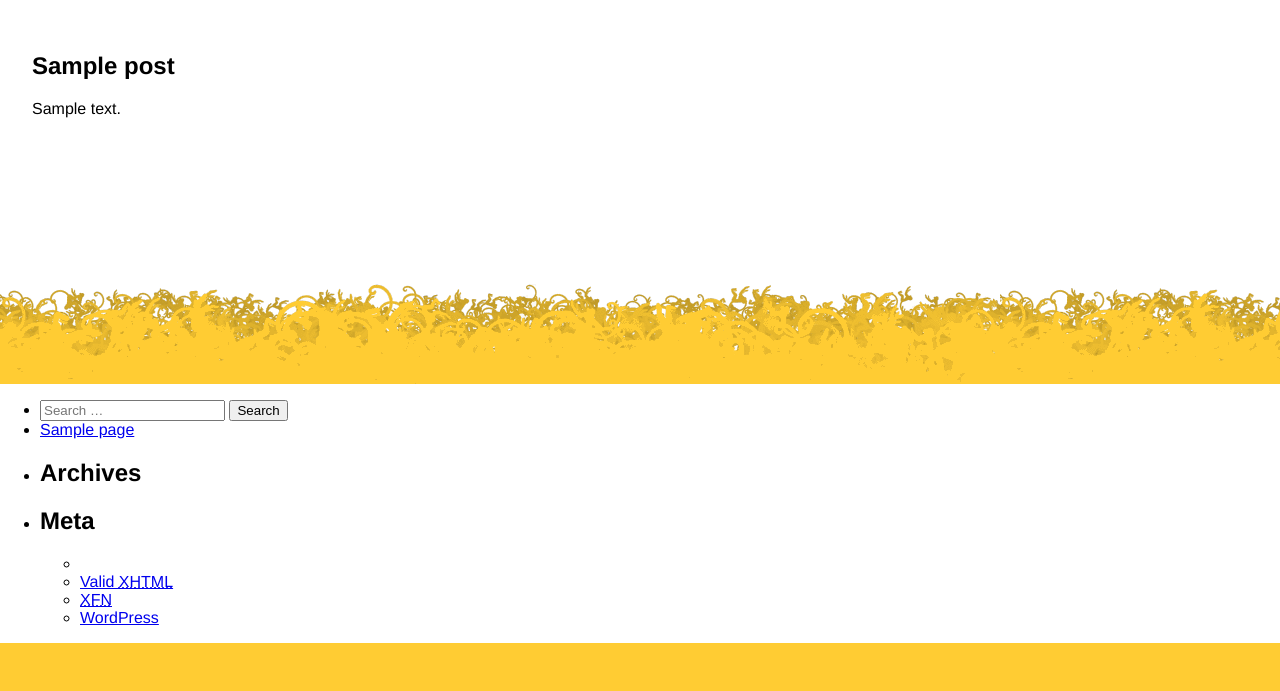
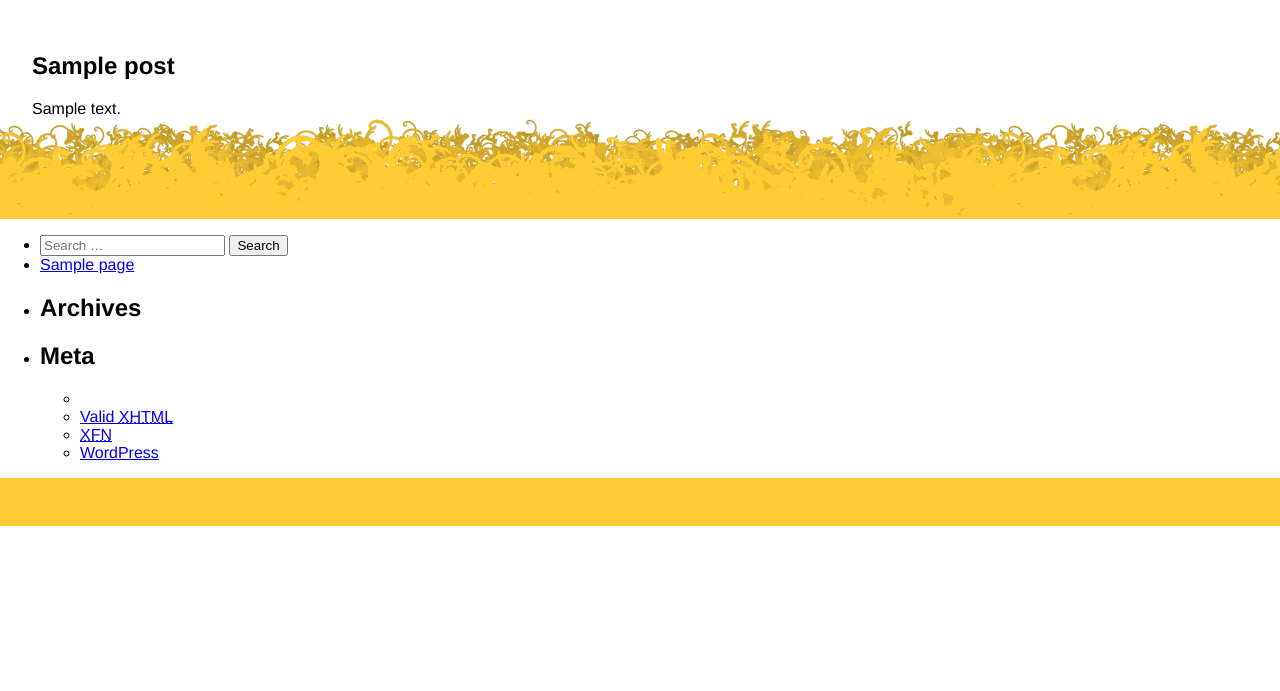
Before and after one commit to istevens/blog-theme, a WordPress theme: template page.php in a window 1280 px wide. Shown: the part 176-867 px from the top of the page. After the commit the page ends 800 px from the top, so only its background shows below. Run offline with PHP 8.4 and a stand-in for WordPress, Linux system fonts and the light colour scheme; the site name, menu and one post (Sample post) are stand-ins, and other content is empty.

Commit message:
Applying clear fix to content section will require consistent bottom padding in same section, regardless of content size.

```diff
--- a/style.css
+++ b/style.css
@@ -51,7 +51,7 @@ body>footer {
 }
 
 #content, body>nav{
-    padding: 2em 2em 250px 2em;
+    padding: 2em 2em 85px 2em;
     margin-bottom: 0;
     background: repeat-x bottom left url('images/monkeys-ft.png');
 }
@@ -194,7 +194,7 @@ body>footer {
     background-color: #fc3;
 }
 
-body>footer:after {
+body>footer:after, body>#content:after {
     content: ".";
     display: block;
     height: 0;
```
